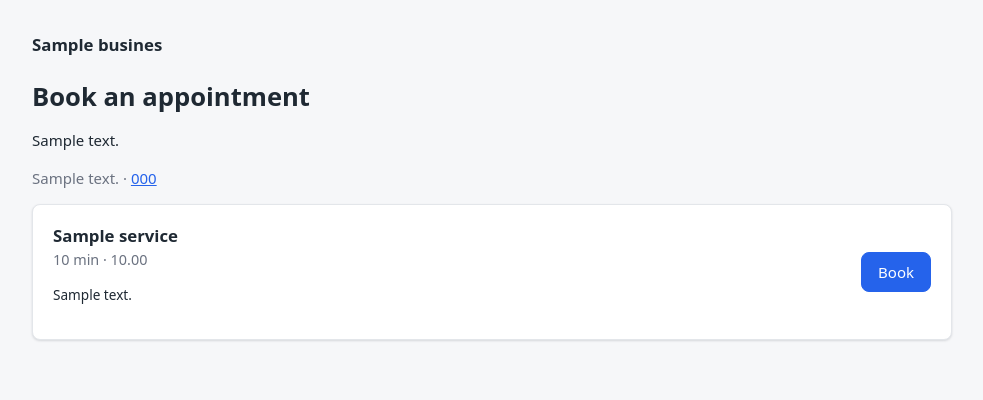
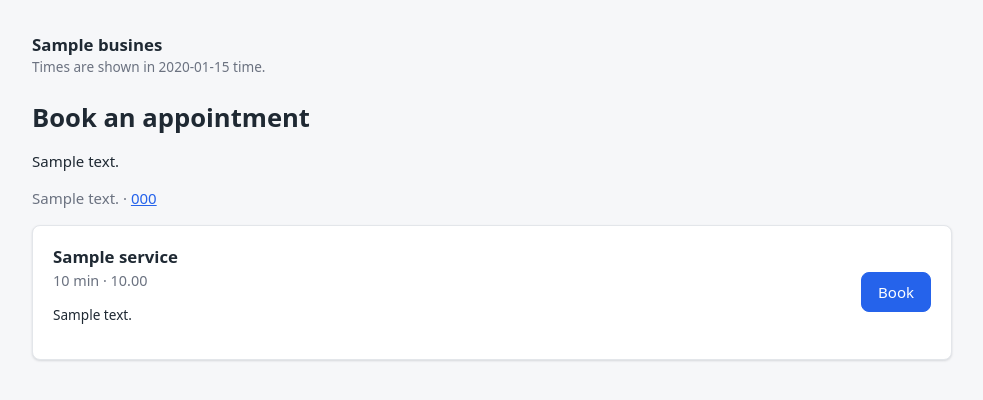
Before and after one commit to sorin-work/bookings, a Django app: template templates/appointments/business.html in a window 1280 px wide. Shown: the top 400 px of the page, without its empty margins (148-1131 px from the left). Run offline with Django 5.2, Linux system fonts and the light colour scheme; the template is opened without the code that fills it: most values are stand-ins (such as "Sample title", 1, 10 or a date in 2020).

Commit message:
feat(booking): say which time zone the booking page uses

```diff
--- a/templates/appointments/public_base.html
+++ b/templates/appointments/public_base.html
@@ -5,6 +5,7 @@
 <main class="container">
   <header class="public-header">
     <a href="{% url 'appointments:business' business.slug %}" class="brand">{{ business.name }}</a>
+    <div class="muted small">Times are shown in {{ business.timezone }} time.</div>
   </header>
   {% include "includes/messages.html" %}
   {% block content %}{% endblock %}
```
